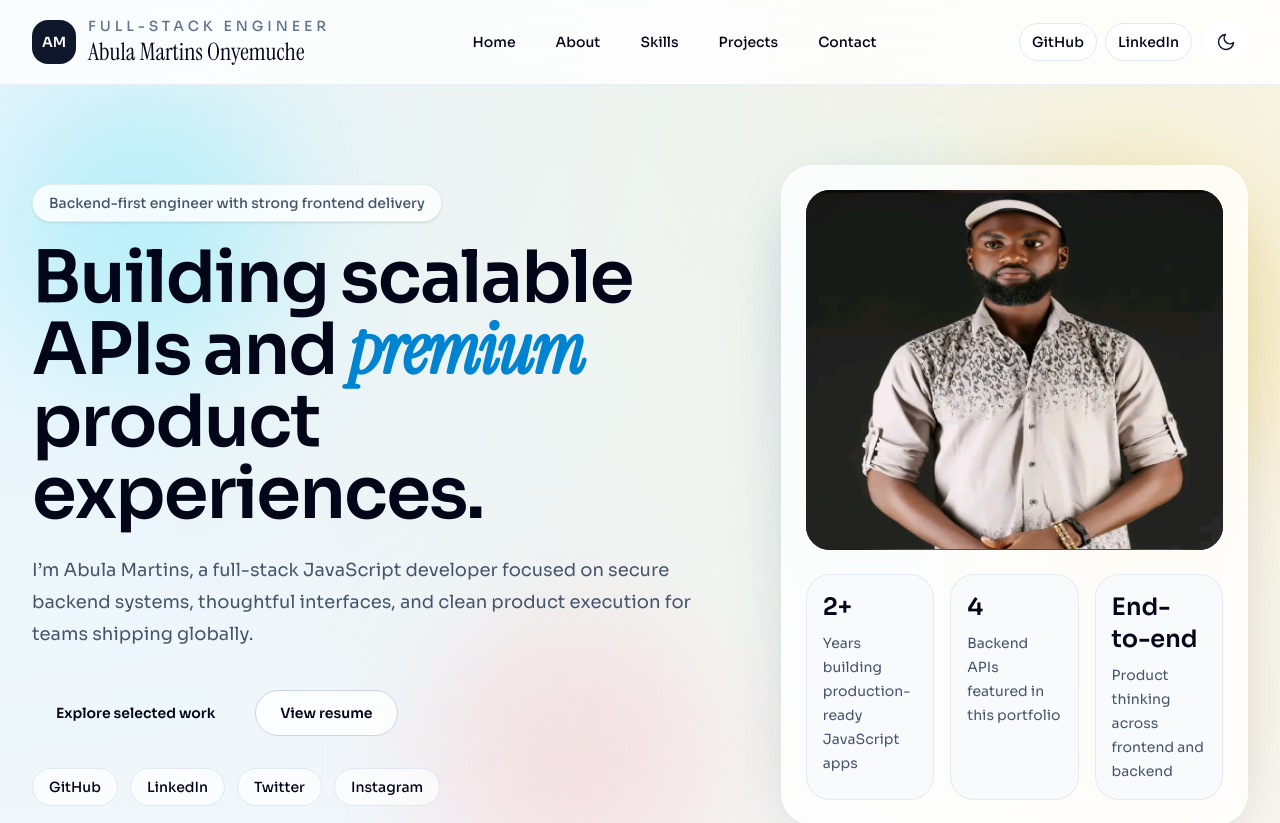
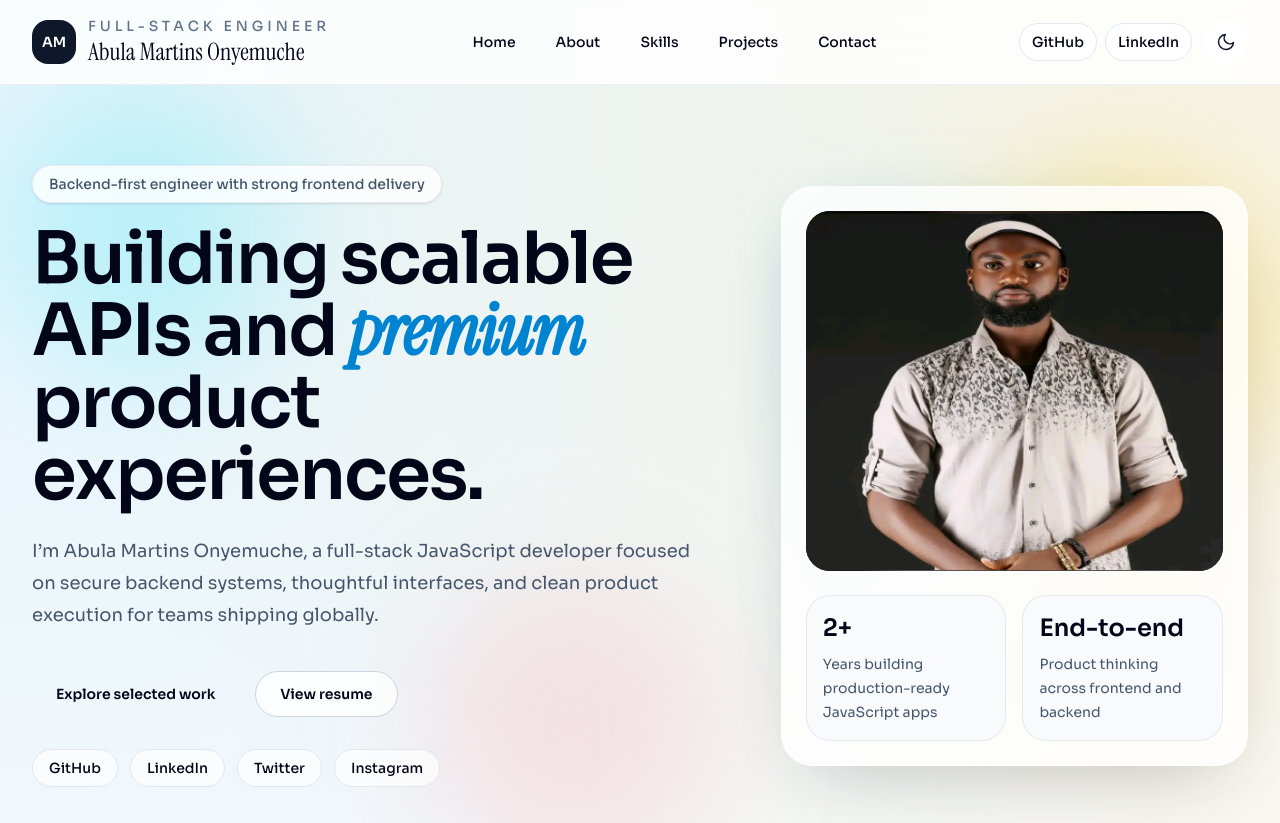
Before and after one commit to mdmuche/ABULAMARTINS, a React (Vite) app: page / in a window 1280 px wide. Shown: the top 823 px of the page. Built offline with nearby package versions, Linux system fonts and the light colour scheme.

Commit message:
fix: background colour

```diff
--- a/src/components/Footer.jsx
+++ b/src/components/Footer.jsx
@@ -2,7 +2,7 @@ export default function Footer() {
   return (
     <footer className="px-6 pb-10 pt-4 lg:px-8">
       <div className="mx-auto flex max-w-7xl flex-col gap-3 border-t border-slate-200/70 pt-8 text-sm text-slate-500 dark:border-white/10 dark:text-slate-400 sm:flex-row sm:items-center sm:justify-between">
-        <p>Abula Martins portfolio</p>
+        <p>mdmuche</p>
         <p>Built with React, Tailwind CSS, and Framer Motion.</p>
       </div>
     </footer>
--- a/src/components/Hero.jsx
+++ b/src/components/Hero.jsx
@@ -65,9 +65,9 @@ export default function Hero({ stats, socialLinks }) {
             transition={{ duration: 0.55, delay: 0.25 }}
             className="mt-6 max-w-2xl text-lg leading-8 text-slate-600 dark:text-slate-300"
           >
-            I’m Abula Martins, a full-stack JavaScript developer focused on
-            secure backend systems, thoughtful interfaces, and clean product
-            execution for teams shipping globally.
+            I’m Abula Martins Onyemuche, a full-stack JavaScript developer
+            focused on secure backend systems, thoughtful interfaces, and clean
+            product execution for teams shipping globally.
           </motion.p>
 
           <motion.div
@@ -128,7 +128,7 @@ export default function Hero({ stats, socialLinks }) {
               />
             </div>
 
-            <div className="mt-6 grid gap-4 sm:grid-cols-3">
+            <div className="mt-6 grid gap-4 sm:grid-cols-2">
               {stats.map((item) => (
                 <div
                   key={item.label}
--- a/src/components/Navbar.jsx
+++ b/src/components/Navbar.jsx
@@ -102,8 +102,8 @@ export default function Navbar({
                   onClick={() => setIsMenuOpen(false)}
                   className={`rounded-2xl px-4 py-3 text-sm font-medium transition ${
                     activeSection === item.id
-                      ? "bg-slate-900 text-white dark:bg-white dark:text-slate-950"
-                      : "text-slate-600 hover:bg-slate-100 dark:text-slate-300 dark:hover:bg-white/10"
+                      ? "bg-slate-900 text-white"
+                      : "text-slate-600 hover:bg-slate-100"
                   }`}
                 >
                   {item.label}
--- a/src/data/portfolio.js
+++ b/src/data/portfolio.js
@@ -27,7 +27,6 @@ export const socialLinks = [
 
 export const heroStats = [
   { value: "2+", label: "Years building production-ready JavaScript apps" },
-  { value: "4", label: "Backend APIs featured in this portfolio" },
   {
     value: "End-to-end",
     label: "Product thinking across frontend and backend",
```
